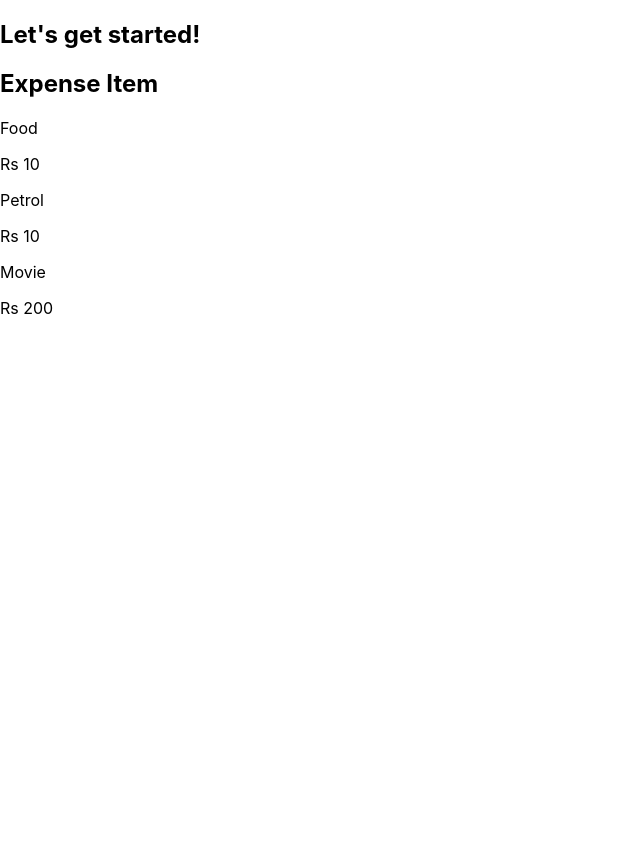
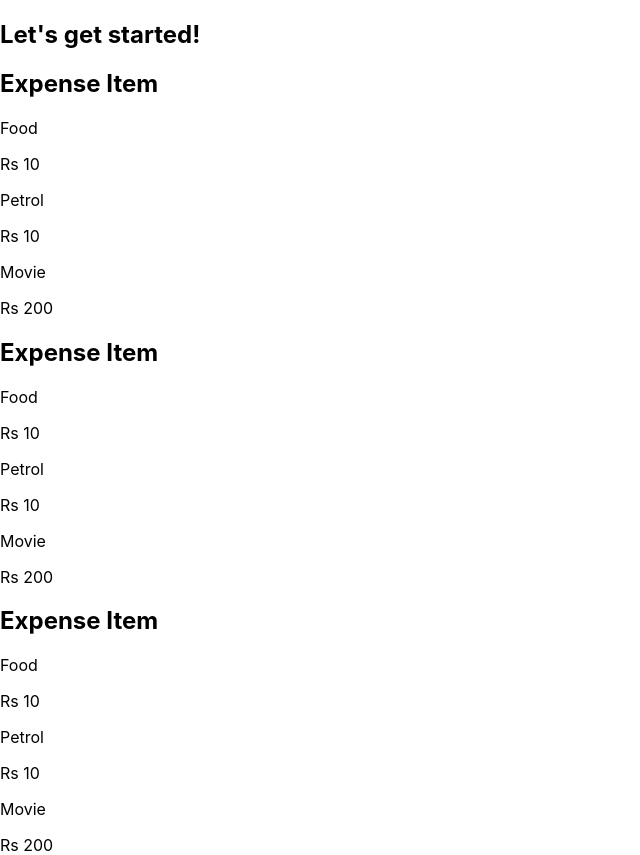
Before and after one commit to shivaorsu/my-app, a React (Create React App) app: page / in a window 1280 px wide. Shown: the whole page, without its empty margins (0-640 px from the left). Before the commit the page ends 800 px from the top, so only its background shows below. Built offline with nearby package versions, Linux system fonts and the light colour scheme.

Commit message:
push App

```diff
--- a/src/App.js
+++ b/src/App.js
@@ -2,10 +2,33 @@ import ExpenseItem from "./components/Expenseitem";
 
 
 function App() {
+  const expense =[
+    {
+      id:'e1',
+      title:'Food',
+      amount:23.4,
+      date: new Date(2022,11,15),
+    },
+    {
+      id:'e2',
+      title:'petrol',
+      amount:108.19,
+      date: new Date(2022,11,12),
+    },
+    {
+      id:'e3',
+      title:'Movie',
+      amount:200,
+      date: new Date(2022,11,10),
+    },
+  ];
   return (
     <div>
       <h2>Let's get started!</h2>
-      <ExpenseItem></ExpenseItem>
+      <ExpenseItem title={expense[0].title} amount={expense[0].amount} date={expense[0].date}></ExpenseItem>
+      <ExpenseItem title={expense[1].title} amount={expense[1].amount} date={expense[1].date}></ExpenseItem>
+      <ExpenseItem title={expense[2].title} amount={expense[2].amount} date={expense[2].date}></ExpenseItem>
+
     </div>
   );
 }
```
